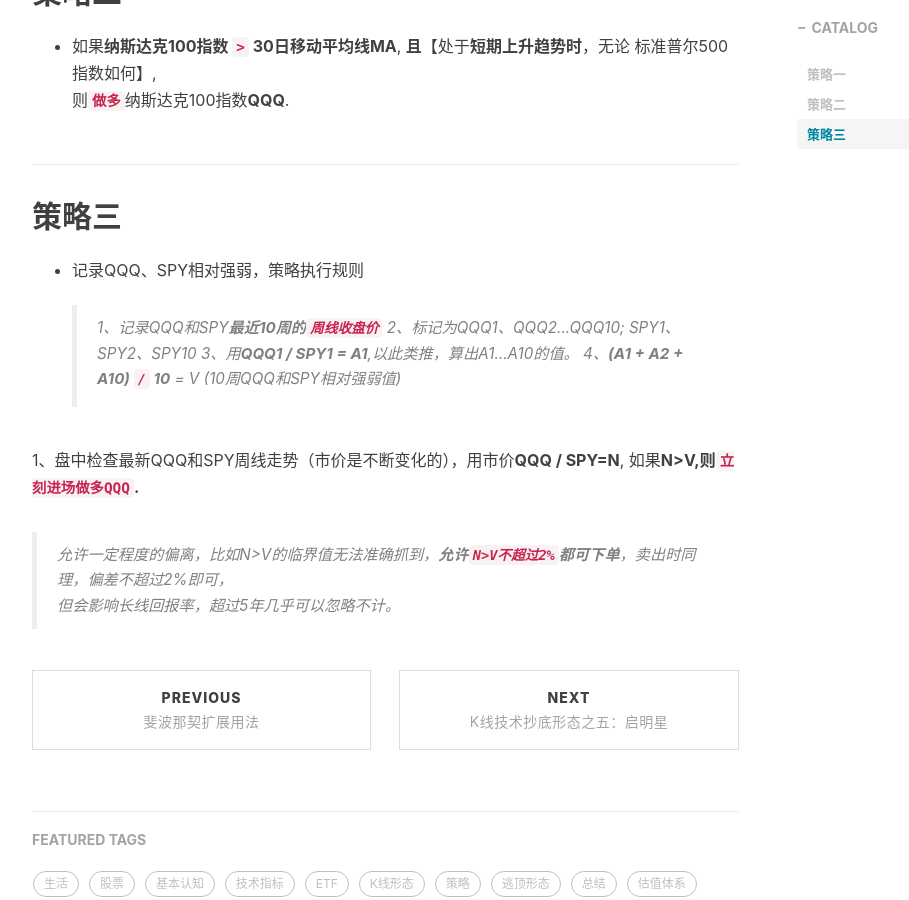
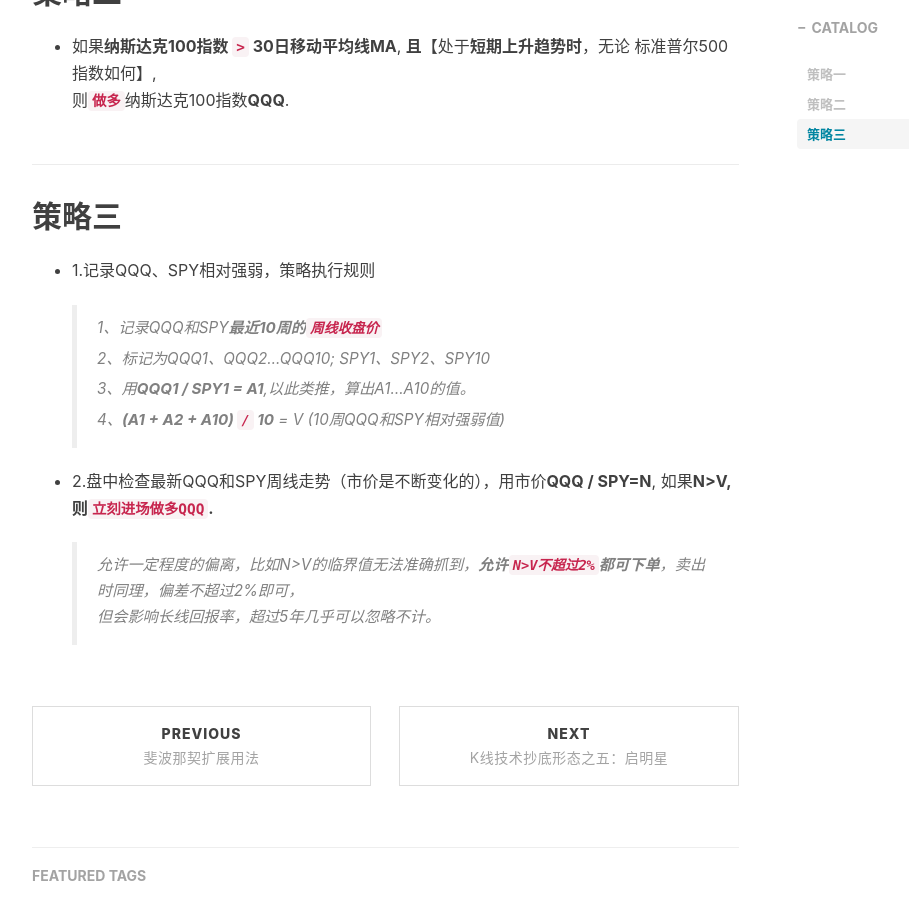
Before and after one commit to zaielsewhere/zaielsewhere.github.io, a Jekyll site: the page built from _posts/read_stocks_summary/2025-03-10-stocks-summary-基金购买策略.md, in a window 1280 px wide and 900 px high, scrolled down 686 px. Shown: the whole window, without its empty margins (233-1142 px from the left). Built offline with Jekyll 4.4.1, drawn with Linux system fonts in a browser that asks for light colours; nearby versions of some CDN libraries; comment, search, counter and statistics services are not loaded.

Commit message:
修正文章格式

```diff
--- a/_posts/read_stocks_summary/2025-03-10-stocks-summary-基金购买策略.md
+++ b/_posts/read_stocks_summary/2025-03-10-stocks-summary-基金购买策略.md
@@ -31,14 +31,17 @@
 
 ## 策略三
 
-- 记录QQQ、SPY相对强弱，策略执行规则
+- 1.记录QQQ、SPY相对强弱，策略执行规则
 
   > 1、记录QQQ和SPY**最近10周的`周线收盘价`**
+  >
   > 2、标记为QQQ1、QQQ2...QQQ10;  SPY1、SPY2、SPY10
+  >
   > 3、用**QQQ1 / SPY1 = A1**,以此类推，算出A1…A10的值。
+  >
   > 4、**(A1 + A2 + A10) `/` 10** = V (10周QQQ和SPY相对强弱值)
 
-1、盘中检查最新QQQ和SPY周线走势（市价是不断变化的），用市价**QQQ / SPY=N**, 如果**N>V,则`立刻进场做多QQQ`.**
+- 2.盘中检查最新QQQ和SPY周线走势（市价是不断变化的），用市价**QQQ / SPY=N**, 如果**N>V,则`立刻进场做多QQQ`.**
 
-> 允许一定程度的偏离，比如N>V的临界值无法准确抓到，**允许`N>V不超过2%`都可下单**，卖出时同理，偏差不超过2%即可，
-> 但会影响长线回报率，超过5年几乎可以忽略不计。
+  > 允许一定程度的偏离，比如N>V的临界值无法准确抓到，**允许`N>V不超过2%`都可下单**，卖出时同理，偏差不超过2%即可，
+  > 但会影响长线回报率，超过5年几乎可以忽略不计。
```
